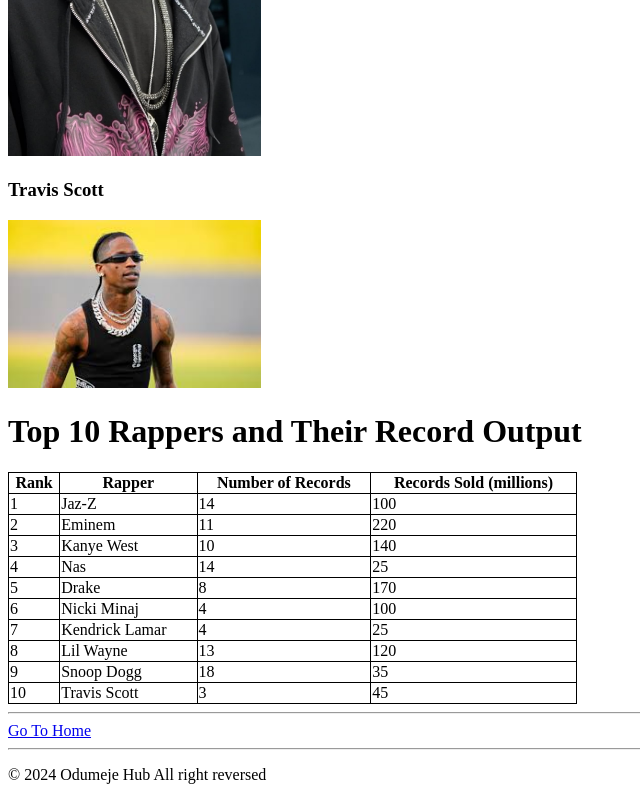
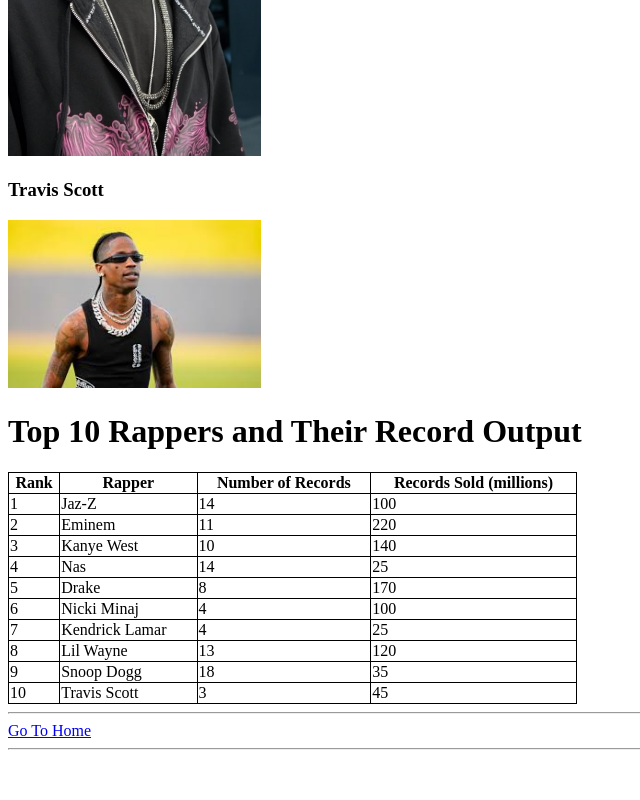
Before and after one commit to MrOLU24/first-repository, a plain HTML site: page arappage.html in a window 1280 px wide. Shown: the part 2504-3304 px from the top of the page, without its empty margins (0-640 px from the left). After the commit the page ends 3262 px from the top, so only its background shows below. Drawn offline with Linux system fonts and the light colour scheme.

Commit message:
this page stress me alot

```diff
--- a/arappage.html
+++ b/arappage.html
@@ -111,6 +111,5 @@
     <hr>
     <span><a href="amain.html">Go To Home</a></span>
     <hr>
-    <p>© 2024 Odumeje Hub All right reversed</p>
 </body>
 </html>
```
